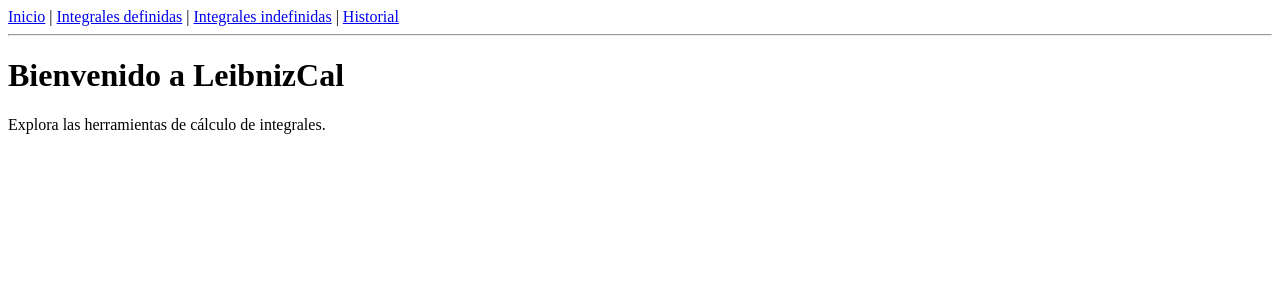
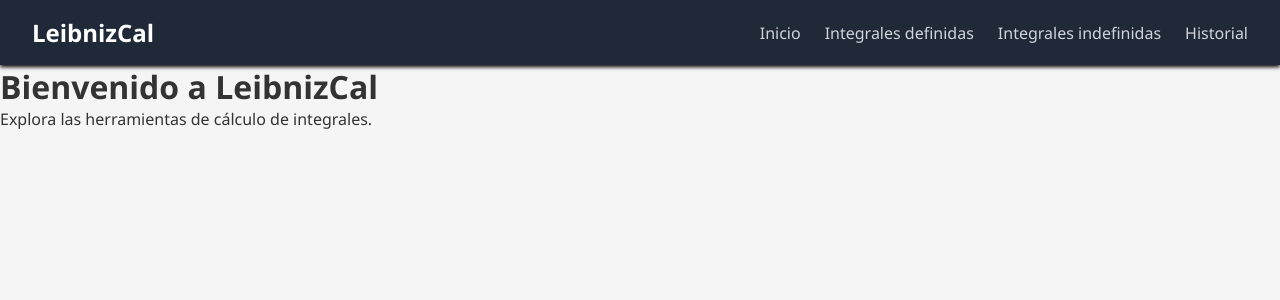
Before and after one commit to TUXENG/LeibnizCal2, a FastAPI app: page / in a window 1280 px wide. Shown: the top 300 px of the page. Run offline with FastAPI, Linux system fonts and the light colour scheme.

Commit message:
Se creo y dio estilos al navbar

```diff
--- /dev/null
+++ b/static/css/styles.css
@@ -0,0 +1,56 @@
+* {
+    margin: 0;
+    padding: 0;
+    box-sizing: border-box;
+}
+
+body {
+    font-family: 'Segoe UI', Tahoma, Geneva, Verdana, sans-serif;
+    background-color: #f5f5f5;
+    color: #333;
+}
+
+/* Barra de navegación */
+.navbar {
+    background-color: #1f2937;
+    padding: 1rem 2rem;
+    box-shadow: 0 2px 4px rgba(0,0,0,1);
+}
+
+.navbar-container {
+    display: flex;
+    justify-content: space-between;
+    align-items: center;
+}
+
+.logo {
+    color: #ffffff;
+    font-weight: bold;
+    font-size: 1.5rem;
+    text-decoration: none;
+}
+
+.nav-links {
+    list-style: none;
+    display: flex;
+    gap: 1.5rem;
+}
+
+.nav-links a {
+    color: #d1d5db; /* Gris claro */
+    text-decoration: none;
+    font-weight: 500;
+    transition: color 0.3s ease;
+}
+
+.nav-links a:hover {
+    color: #ffffff;
+    font-weight: 900;
+    font-size: .93rem;
+
+}
+
+/* Contenido principal */
+.main-content {
+    padding: 2rem;
+}
--- a/templates/base.html
+++ b/templates/base.html
@@ -1,17 +1,29 @@
 <!DOCTYPE html>
 <html lang="es">
+
 <head>
     <meta charset="UTF-8">
     <title>{% block title %}LeibnizCal{% endblock %}</title>
+    <link rel="stylesheet" href="/static/css/styles.css">
 </head>
+
 <body>
-    <nav>
-        <a href="/">Inicio</a> |
-        <a href="/defined">Integrales definidas</a> |
-        <a href="/undefined">Integrales indefinidas</a> |
-        <a href="/history">Historial</a>
+    <nav class="navbar">
+        <div class="navbar-container">
+            <a href="/" class="logo">LeibnizCal</a>
+            <ul class="nav-links">
+                <li><a href="/">Inicio</a></li>
+                <li><a href="/defined">Integrales definidas</a> </li>
+                <li><a href="/undefined">Integrales indefinidas</a> </li>
+                <li><a href="/history">Historial</a></li>
+            </ul>
+        </div>
     </nav>
-    <hr>
-    {% block content %}{% endblock %}
+
+
+    <main class="main-container">
+        {% block content %}{% endblock %}
+    </main>
+
 </body>
 </html>
```
Also changed, not shown: static/css/style.css (deleted).
